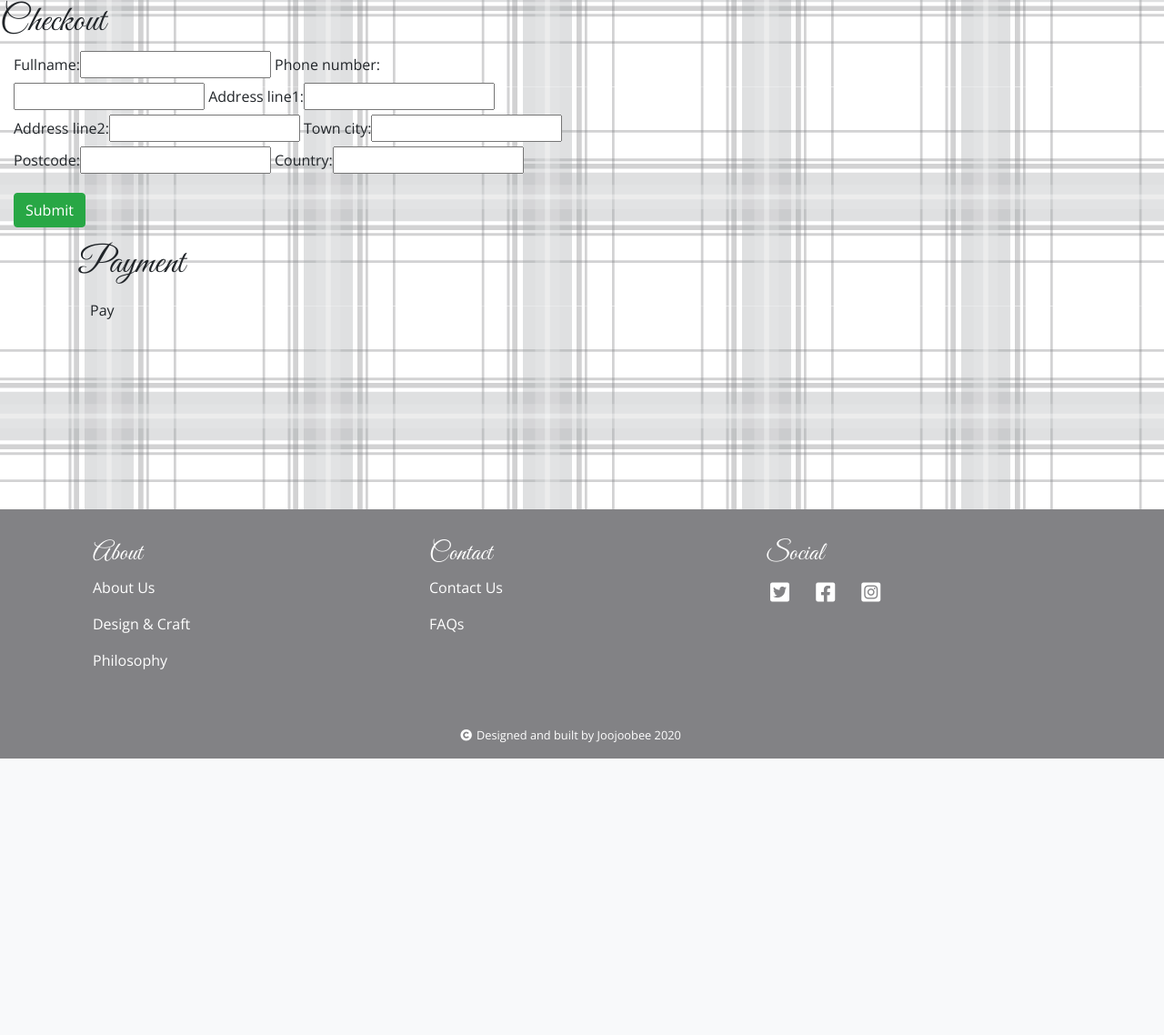
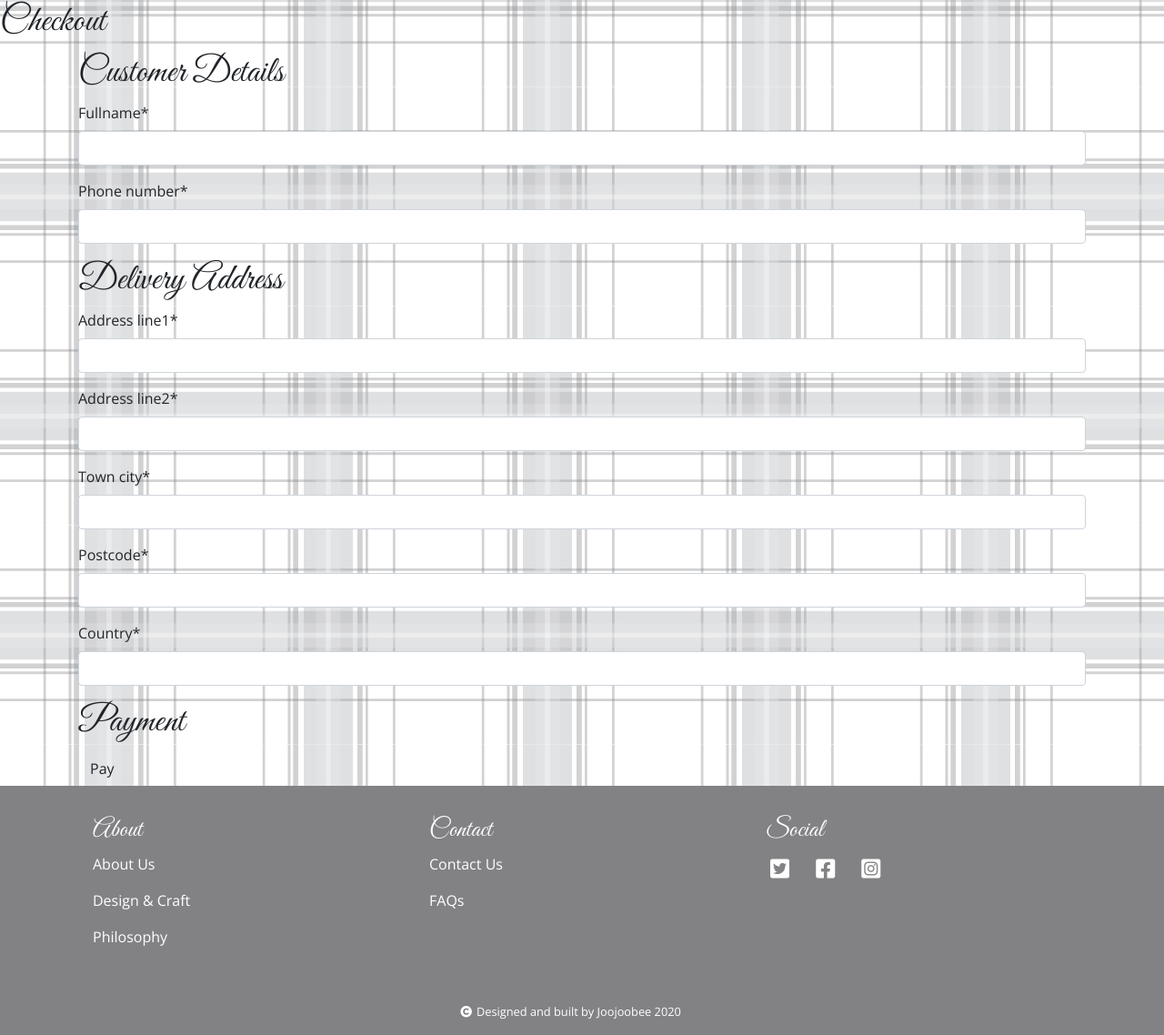
Before and after one commit to Joojoobee87/TartanThom, a Django app: page /checkout/ in a window 1280 px wide. Shown: the part 146-1284 px from the top of the page at 91% size. Before the commit the page ends 980 px from the top, so only its background shows below. Run offline with Django 3.2, Linux system fonts and the light colour scheme; a user stored in the database is signed in; some libraries are stand-ins or nearby versions.

Commit message:
rendered sections of payment form as fieldsets and loaded crispy form tags

```diff
--- a/checkout/templates/checkout/checkout.html
+++ b/checkout/templates/checkout/checkout.html
@@ -1,6 +1,7 @@
 {% extends 'base.html' %}
 {% load static %}
 {% load bootstrap_tags %}
+{% load crispy_forms_tags %}
 {% block extra_css %}
     <link rel="stylesheet" href="{% static 'checkout/css/checkout.css' %}">
 {% endblock %}
@@ -11,36 +12,53 @@
 
 <h1>Checkout</h1>
 
+<div class="container">
+    <form action="POST" id="payment-form">
+    {% csrf_token %}
+        <!-------------Customer Details----------->
+        <div class="row">
+            <div class="col px-3">
+                <fieldset>
+                <h1>Customer Details</h1>
+                    <div>
+                        {{ order_form.fullname | as_crispy_field }}
+                        {{ order_form.phone_number | as_crispy_field }}
+                    </div>
+                </fieldset>
+            </div>
+        </div>
 
-<form action="POST">
-
-{% csrf_token %}
-    <div class="form-group col-md-6">
-    {{ order_form | as_bootstrap }}
+        <!-------------Delivery Address----------->
+        <div class="row">
+            <div class="col px-3">
+                <fieldset>
+                <h1>Delivery Address</h1>
+                    <div>
+                        {{ order_form.address_line1 | as_crispy_field }}
+                        {{ order_form.address_line2 | as_crispy_field }}
+                        {{ order_form.town_city | as_crispy_field }}
+                        {{ order_form.postcode | as_crispy_field }}
+                        {{ order_form.country | as_crispy_field }}
                     </div>
-    <div class="form-group col-md-6">
-        <input class=" btn btn-success" type="submit" value="Submit">
+                </fieldset>
             </div>
-</form>
-
-<div class="container">
+        </div>
+        <!-------------Payment Details------------>
         <div class="row">
             <div class="col px-3">
                 <fieldset>
                 <h1>Payment</h1>
-                <form id="payment-form">
                         <div id="card-element">
                             <!-- Elements will create input elements here -->
                         </div>
                         <!-- We'll put the error messages in this element -->
                         <div id="card-errors" role="alert"></div>
                         <button id="submit" class="btn">Pay</button>
-                </form>
                 </fieldset>
             </div>
         </div>
+    </form>
 </div>
-
 
 
 {% endblock %}
```
Lines whose indentation alone changed are shown as unchanged.
